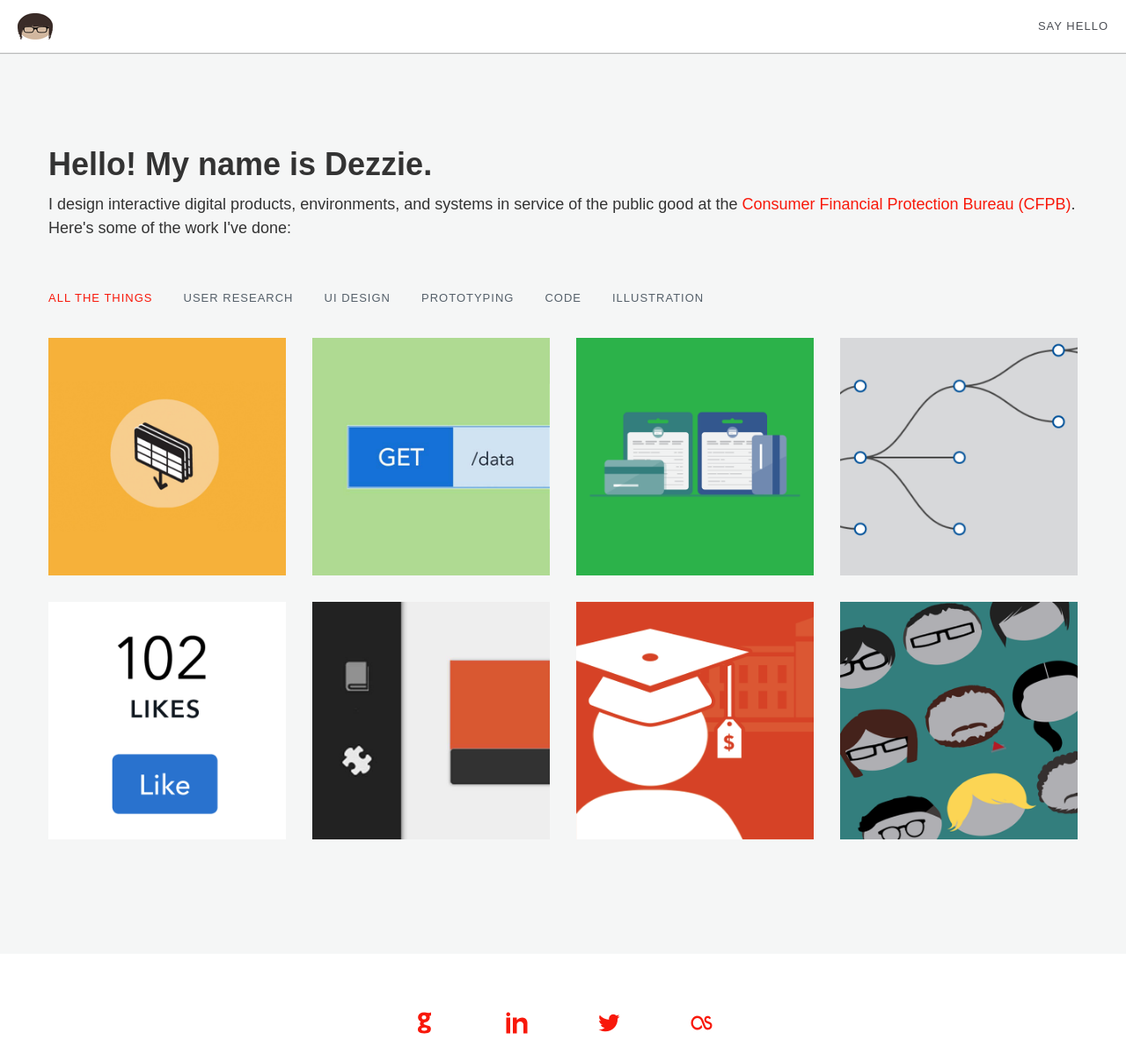
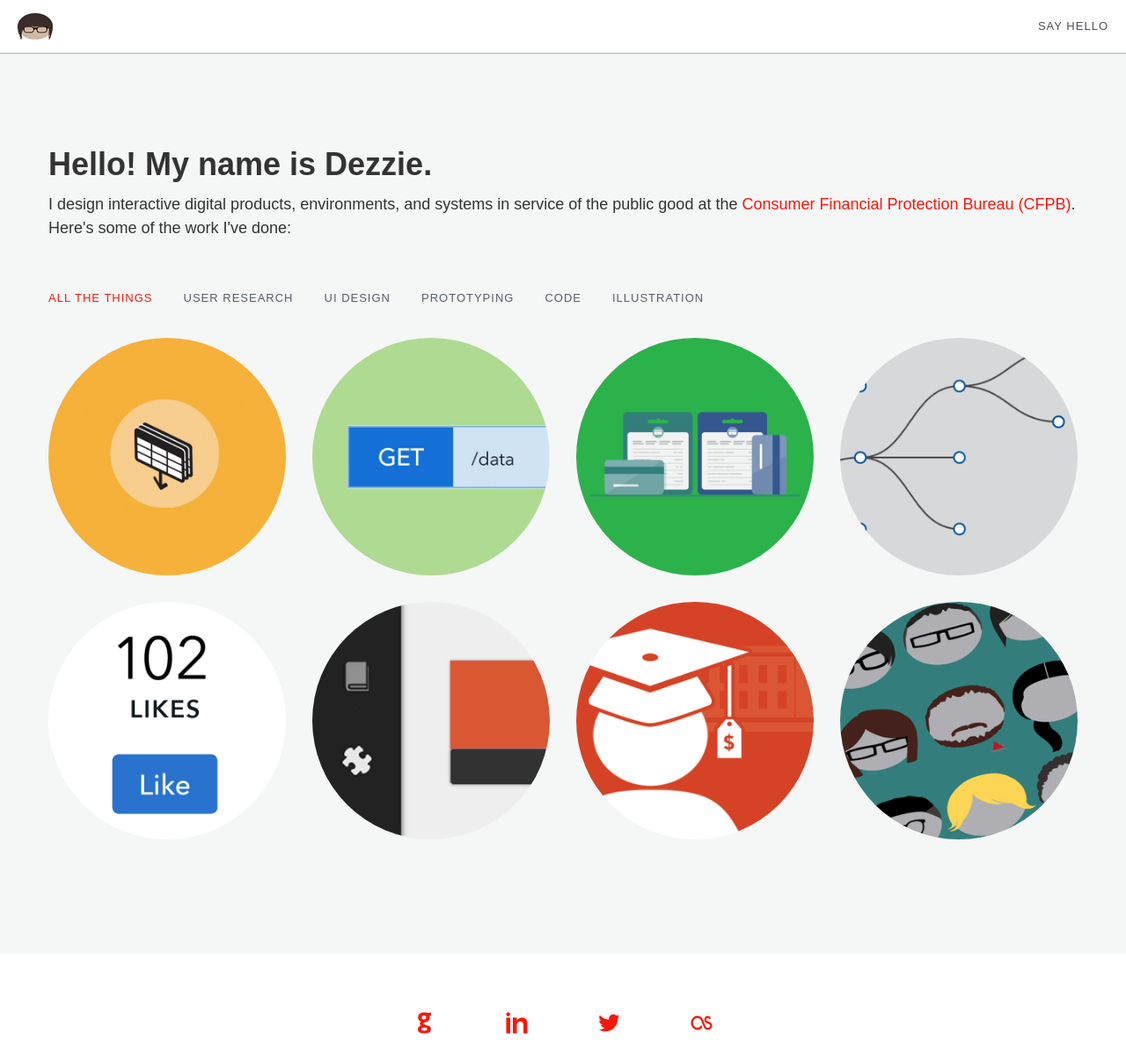
Before and after one commit to dezzie/dezzie-portfolio-2017, a PHP site: page / in a window 1280 px wide. Shown: the top 1207 px of the page at 88% size. Run offline with PHP 8.4, Linux system fonts and the light colour scheme; some libraries are stand-ins or nearby versions.

Commit message:
making thumbs circles

```diff
--- a/_site/css/main.css
+++ b/_site/css/main.css
@@ -739,10 +739,12 @@ nav#menu #menu-nav li a:hover {
 	overflow: hidden;
 	margin-bottom: 30px;
 	cursor: pointer;
+	border-radius:50%;
 }
 
 .item-thumbs a + img {
-	width: 100%;
+	width:100%;
+
 }
 
 .item-thumbs .hover-wrap {
@@ -758,6 +760,8 @@ nav#menu #menu-nav li a:hover {
 	   -moz-transition: opacity 250ms ease-out 0s;
 		 -o-transition: opacity 250ms ease-out 0s;
 		    transition: opacity 250ms ease-out 0s;
+
+
 }
 
 .item-thumbs:hover .hover-wrap,
--- a/css/main.css
+++ b/css/main.css
@@ -739,10 +739,12 @@ nav#menu #menu-nav li a:hover {
 	overflow: hidden;
 	margin-bottom: 30px;
 	cursor: pointer;
+	border-radius:50%;
 }
 
 .item-thumbs a + img {
-	width: 100%;
+	width:100%;
+
 }
 
 .item-thumbs .hover-wrap {
@@ -758,6 +760,8 @@ nav#menu #menu-nav li a:hover {
 	   -moz-transition: opacity 250ms ease-out 0s;
 		 -o-transition: opacity 250ms ease-out 0s;
 		    transition: opacity 250ms ease-out 0s;
+
+
 }
 
 .item-thumbs:hover .hover-wrap,
```
